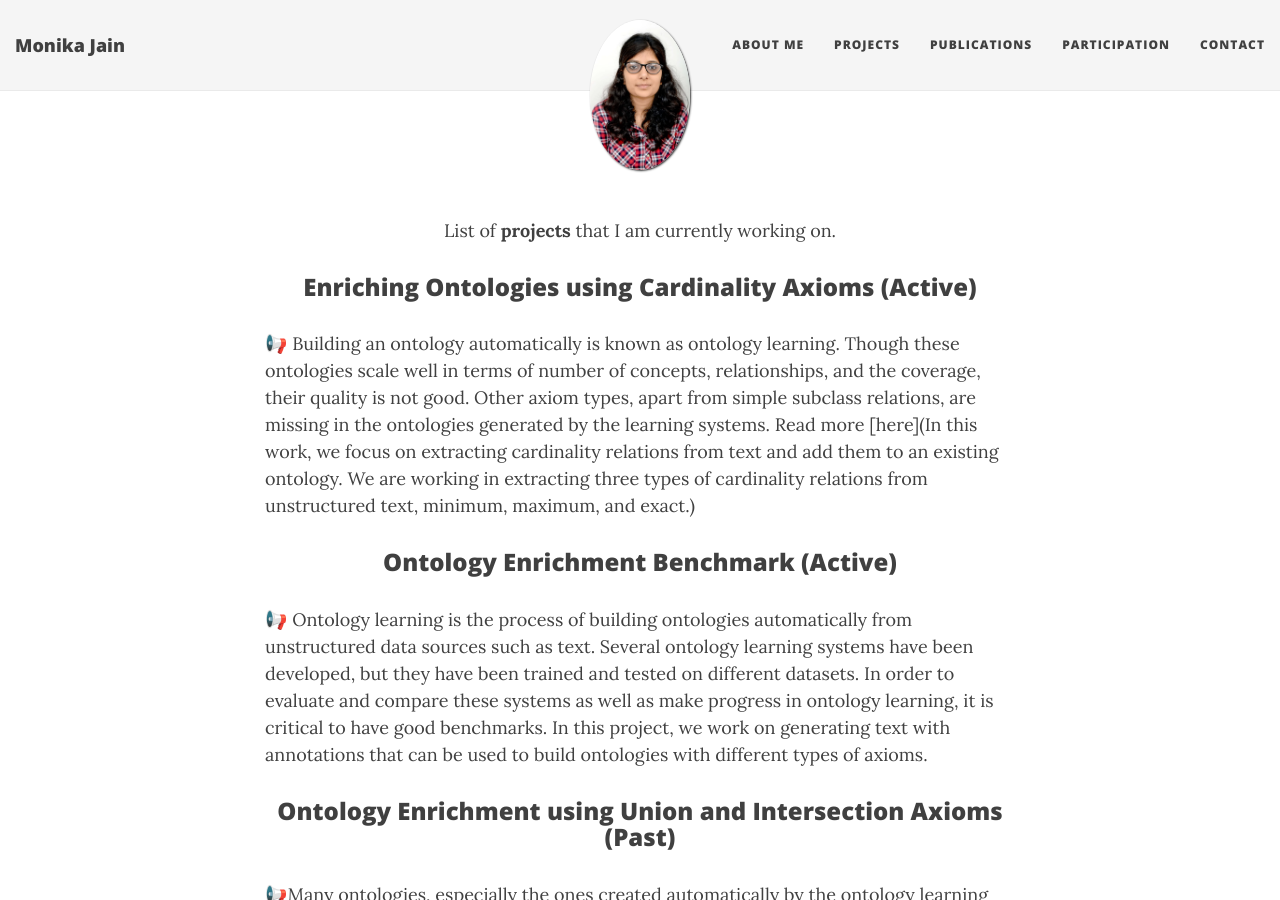
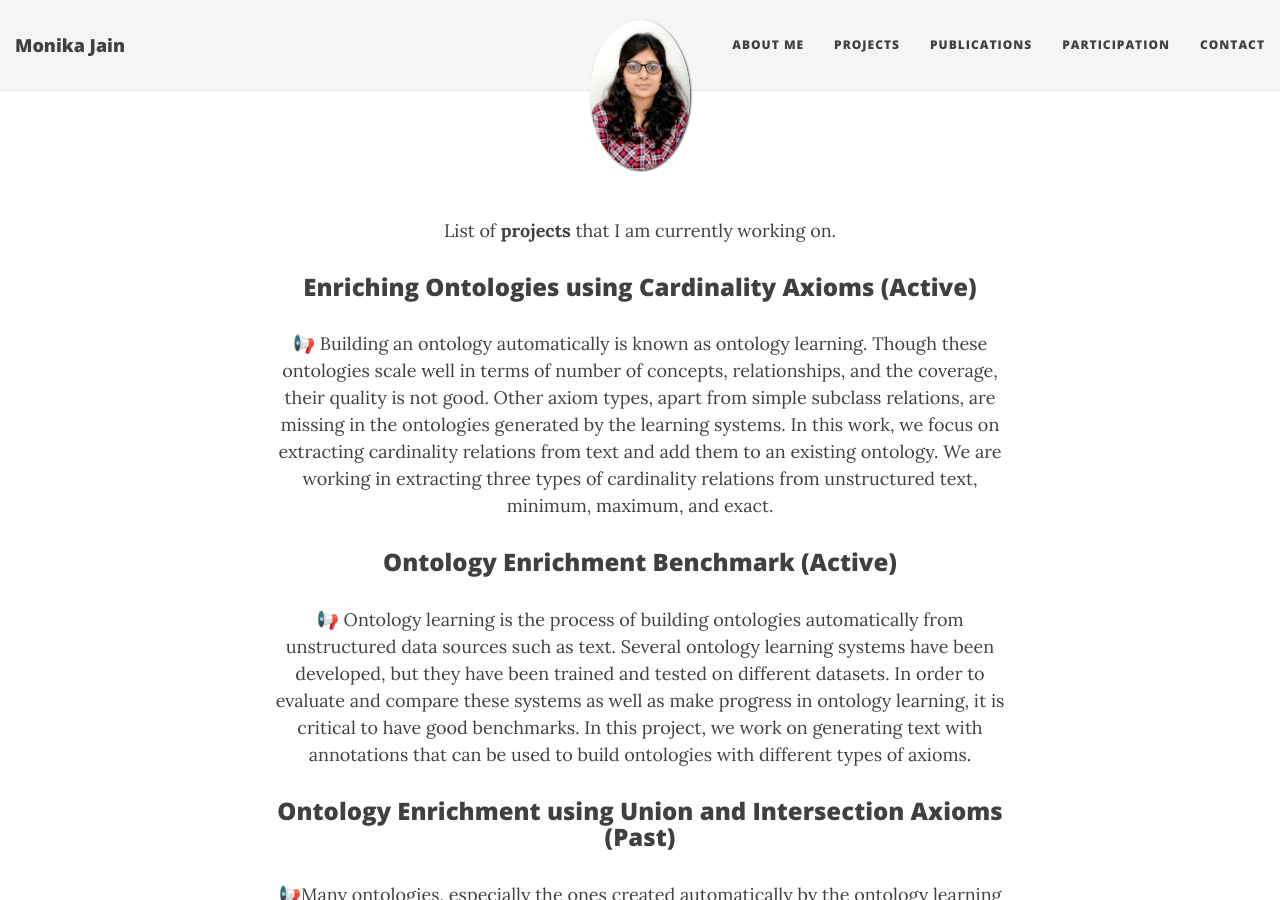
Before and after one commit to MonikaJain19/MonikaJain19.github.io, a Jekyll site: the page built from projects.md, in a window 1280 px wide and 900 px high. Built offline with Jekyll 4.4.1, drawn with Linux system fonts in a browser that asks for light colours; nearby versions of some CDN libraries.

Commit message:
Update projects.md

```diff
--- a/projects.md
+++ b/projects.md
@@ -9,16 +9,16 @@ List of <b>projects</b> that I am currently working on.
 </p>
 
 ### <center>Enriching Ontologies using Cardinality Axioms (Active) </center>
-<p>
-📢 Building an ontology automatically is known as ontology learning. Though these ontologies scale well in terms of number of concepts, relationships, and the coverage, their quality is not good. Other axiom types, apart from simple subclass relations, are missing in the ontologies generated by the learning systems. Read more [here](In this work, we focus on extracting cardinality relations from text and add them to an existing ontology. We are working in extracting three types of cardinality relations from unstructured text, minimum, maximum, and exact.)
+<p align="center">
+📢 Building an ontology automatically is known as ontology learning. Though these ontologies scale well in terms of number of concepts, relationships, and the coverage, their quality is not good. Other axiom types, apart from simple subclass relations, are missing in the ontologies generated by the learning systems. In this work, we focus on extracting cardinality relations from text and add them to an existing ontology. We are working in extracting three types of cardinality relations from unstructured text, minimum, maximum, and exact.
 </p>
 
 
 ### <center>Ontology Enrichment Benchmark (Active) </center>
-<p>
+<p align="center">
 📢 Ontology learning is the process of building ontologies automatically from unstructured data sources such as text. Several ontology learning systems have been developed, but they have been trained and tested on different datasets. In order to evaluate and compare these systems as well as make progress in ontology learning, it is critical to have good benchmarks. In this project, we work on generating text with annotations that can be used to build ontologies with different types of axioms.
 </p>
 ### <center>Ontology Enrichment using Union and Intersection Axioms (Past)</center>
-<p>
+<p align="center">
 📢Many  ontologies,  especially  the  ones  created  automatically by the ontology learning systems, have only shallow relationships  between  the  concepts,  i.e.,  simple  subclass  relations. Expressive axioms such as the class union and intersection are not part of the ontology. These axioms make the ontology  rich  and  play  an  essential  role  in  the  performance  of downstream  applications.  However,  such  relations  are  generally part of the text documents. We are working on extracting union and intersection axioms from text using entity linking and taxonomic tree search.
 </p>
```
